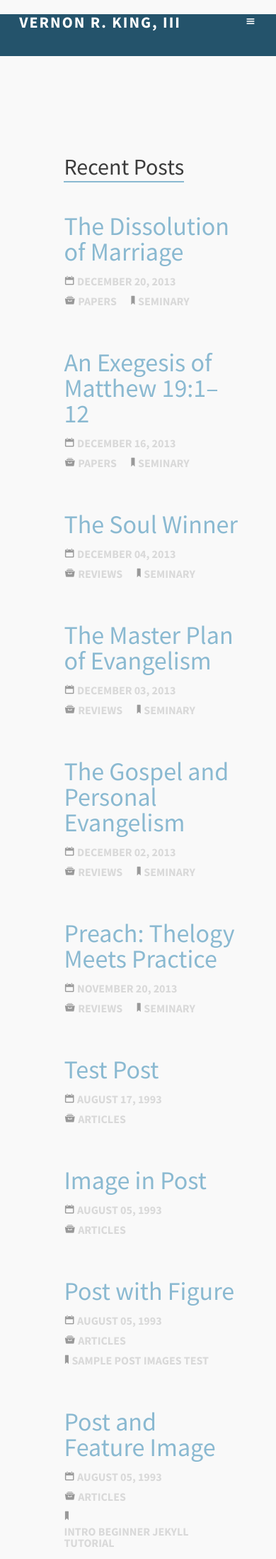
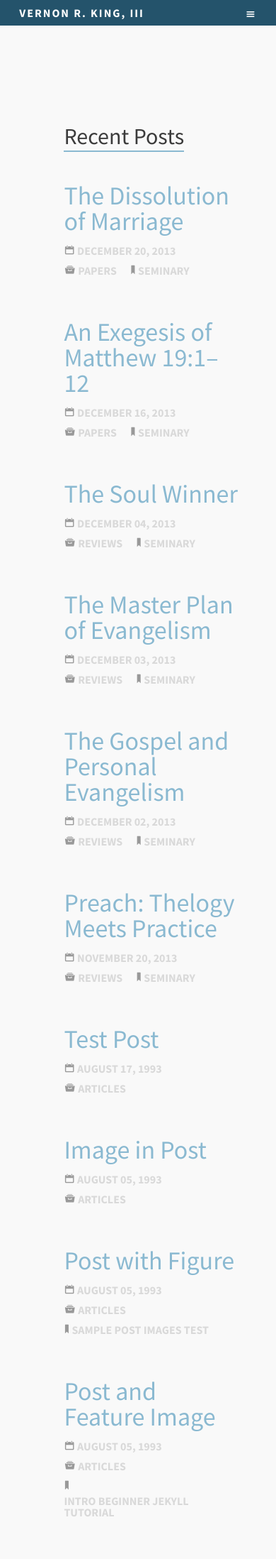
Before and after one commit to snowdj/vernonking.org, a Jekyll site: the page built from index.md, in a window 390 px wide. Shown: the top 2196 px of the page at 71% size. Built offline with Jekyll 4.4.1, drawn with Linux system fonts in a browser that asks for light colours.

Commit message:
Tweak main navigation bar for small screens.

```diff
--- a/assets/css/i.css
+++ b/assets/css/i.css
@@ -1002,14 +1002,13 @@ footer .social ul li:last-child {
   }
 
   header.site-header {
-    min-height: 59px;
-    margin-top: 20px;
-    padding-top: 0;
+    height: auto;
+    padding: 10px 0 26px;
   }
 
   header.site-header hgroup h1 {
     margin-bottom: 0;
-    font-size: 22px;
+    font-size: 16px;
   }
 
   header.site-header hgroup {
@@ -1017,6 +1016,7 @@ footer .social ul li:last-child {
     left: 7%;
     float: none;
     padding-left: 0;
+    width: 100%;
   }
 
   header.site-header a.menu {
```
Also changed, not shown: assets/sass/_styles.scss (+4 -4 lines).
